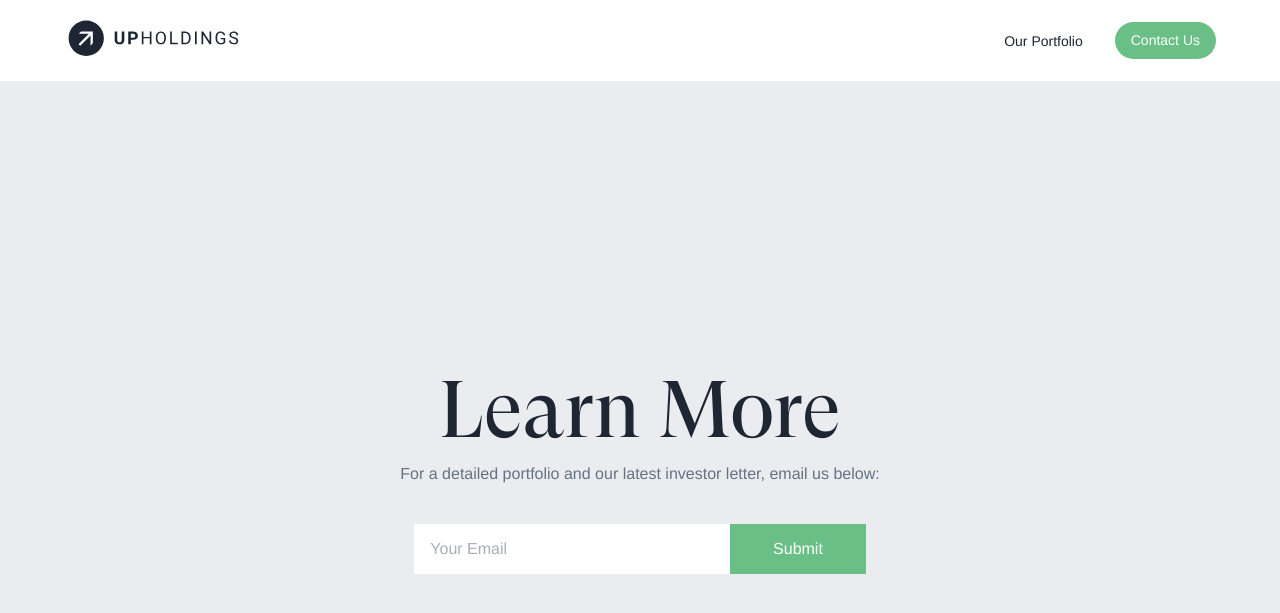
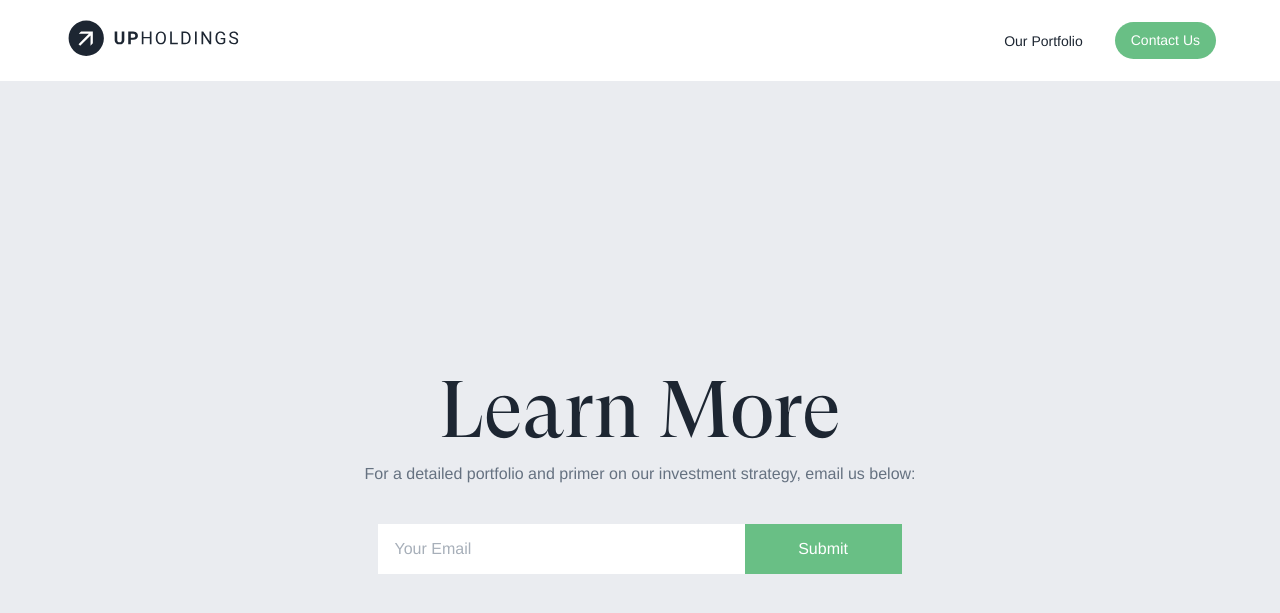
Before and after one commit to willanderson/Upholdings, a Jekyll site: the page built from index.md, in a window 1280 px wide and 900 px high, scrolled down 3181 px. Shown: the top 613 px of the window. Built offline with Jekyll 4.4.1, drawn with Linux system fonts in a browser that asks for light colours; nearby versions of some CDN libraries; some web fonts are replaced.

Commit message:
Updated Index

```diff
--- a/index.md
+++ b/index.md
@@ -46,6 +46,7 @@ bio: |-
   Upholdings is currently only open to accredited investors.
 footer:
   headline: Learn More
-  body: 'For a detailed portfolio and our latest investor letter, email us below:'
+  body: 'For a detailed portfolio and primer on our investment strategy, email us
+    below:'
 layout: homepage
 ---
```
